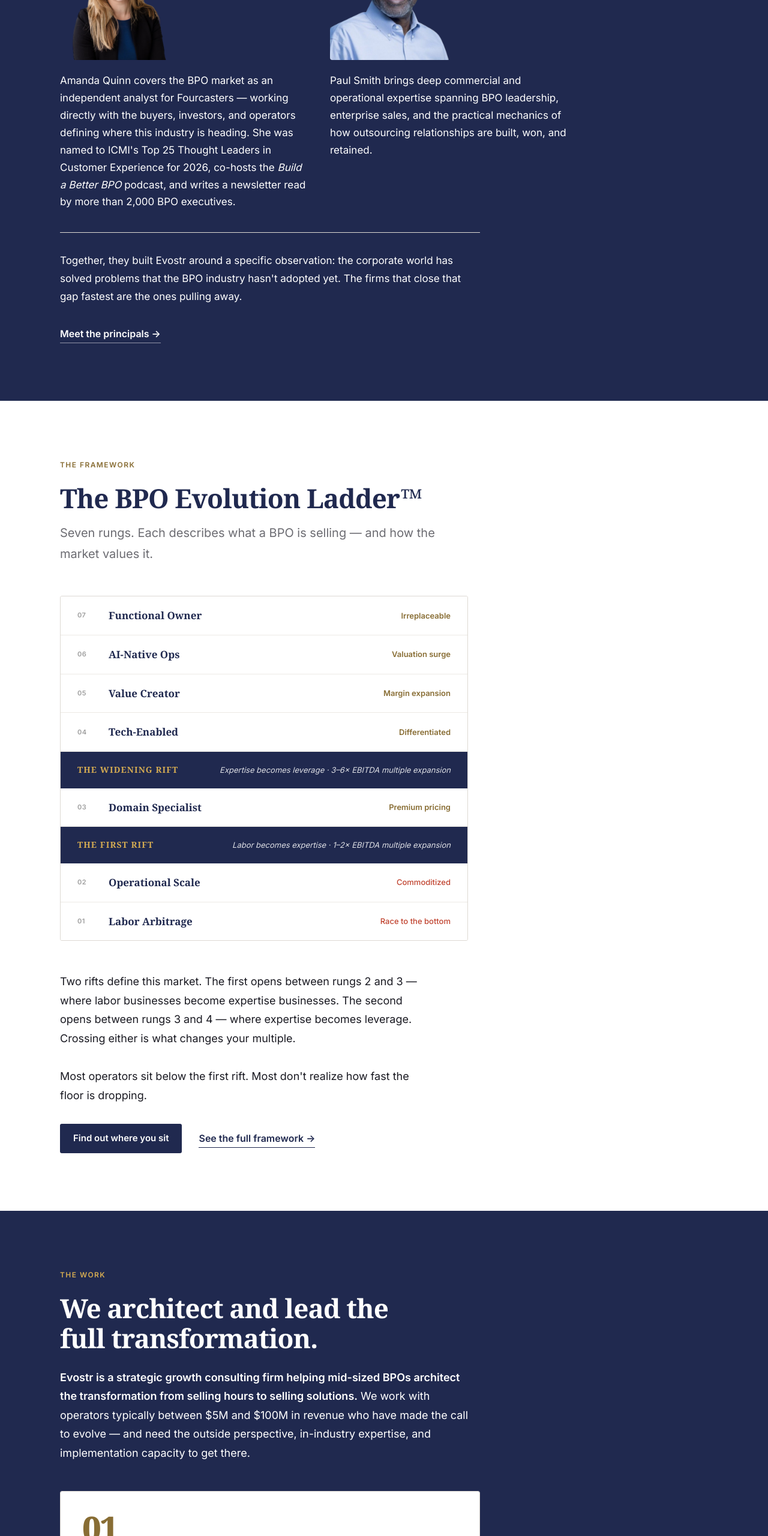
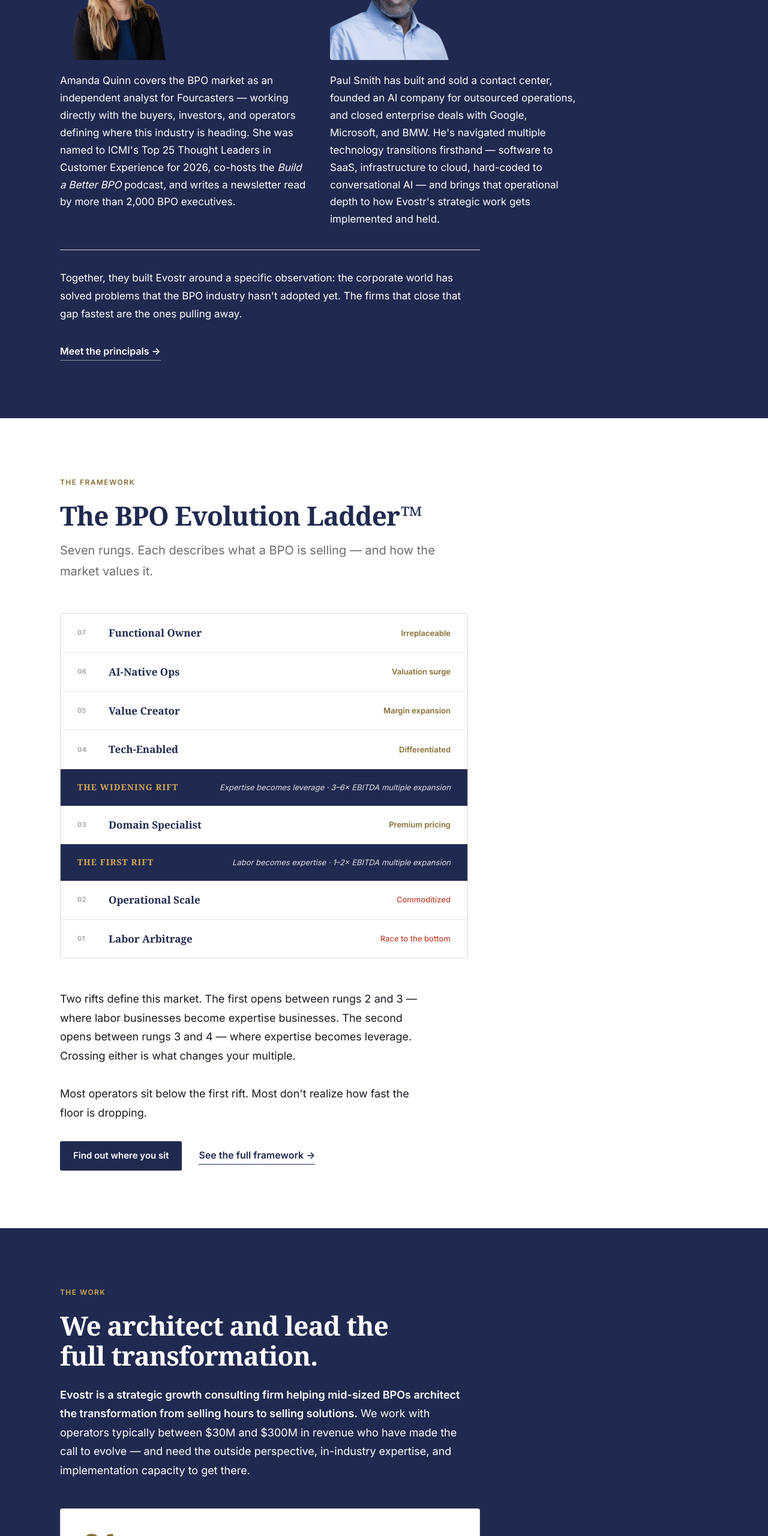
Before and after one commit to amandaquinn19/Evostr, a plain HTML site: page index.html in a window 1280 px wide. Shown: the part 2560-5120 px from the top of the page at 60% size. Drawn offline with Linux system fonts and the light colour scheme.

Commit message:
fixed pauls bio and ICP size

```diff
--- a/index.html
+++ b/index.html
@@ -403,7 +403,7 @@
 
         <div class="principal">
           <img src="assets/images/photo-paul-nobg.png" alt="Paul Smith" class="principal-photo">
-          <p>Paul Smith brings deep commercial and operational expertise spanning BPO leadership, enterprise sales, and the practical mechanics of how outsourcing relationships are built, won, and retained.</p>
+          <p>Paul Smith has built and sold a contact center, founded an AI company for outsourced operations, and closed enterprise deals with Google, Microsoft, and BMW. He's navigated multiple technology transitions firsthand — software to SaaS, infrastructure to cloud, hard-coded to conversational AI — and brings that operational depth to how Evostr's strategic work gets implemented and held.</p>
         </div>
 
       </div>
@@ -504,7 +504,7 @@
       <span class="section-label">The Work</span>
       <h2>We architect and lead the full transformation.</h2>
 
-      <p class="definition-para"><strong>Evostr is a strategic growth consulting firm helping mid-sized BPOs architect the transformation from selling hours to selling solutions.</strong> We work with operators typically between $5M and $100M in revenue who have made the call to evolve — and need the outside perspective, in-industry expertise, and implementation capacity to get there.</p>
+      <p class="definition-para"><strong>Evostr is a strategic growth consulting firm helping mid-sized BPOs architect the transformation from selling hours to selling solutions.</strong> We work with operators typically between $30M and $300M in revenue who have made the call to evolve — and need the outside perspective, in-industry expertise, and implementation capacity to get there.</p>
 
       <div class="architecture-domains">
 
```
